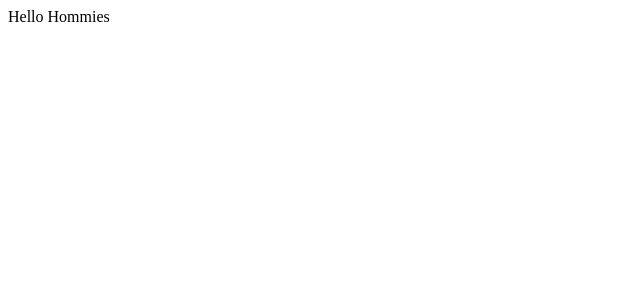
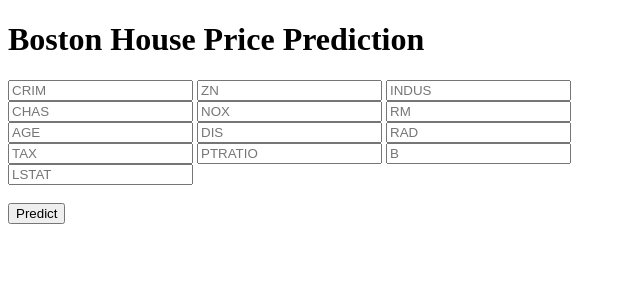
Before and after one commit to ArjunNo1/Boston-House-Prediction, a Flask app: page / in a window 1280 px wide. Before the commit the part shown is almost empty. Shown: the top 300 px of the page, without its empty margins (0-640 px from the left). Run offline with Flask 3, Linux system fonts and the light colour scheme; parts of the project's set-up code (start-up, migrations or seed data) failed here and were passed over.

Commit message:
Bugs  fixed

```diff
--- a/app.py
+++ b/app.py
@@ -10,11 +10,11 @@ regression = pickle.load(open('model.pkl','rb'))
 
 @app.route('/')
 def home():
-    return render_template('index.html')
+    return render_template('nav.html')
 
 
 @app.route('/price_prediction',methods = ['POST'])
-def predict():
+def price():
     data = request.json['data']
     inputdata = np.array(list(data.values())).reshape(1,-1)
     scaler  = StandardScaler()
@@ -23,5 +23,15 @@ def predict():
     print(pred[0])
     return jsonify(pred[0])
 
+@app.route('/prediction',methods = ['POST'])
+def pred():
+    data = [float(i) for i in request.form.values()]
+    print(data)
+    scaler = StandardScaler()
+    final_input = scaler.fit_transform(np.array(data).reshape(1,-1))
+    print(final_input)
+    output  = regression.predict(final_input)[0]
+    return render_template("index.html",result = "The House price is Estimated to be {}".format(output))
+
 if __name__=="__main__":
     app.run(debug=True)
--- a/templates/index.html
+++ b/templates/index.html
@@ -7,6 +7,7 @@
     <title>Document</title>
 </head>
 <body>
-    Hello Hommies
+
+    {{result}}
 </body>
 </html>
--- /dev/null
+++ b/templates/nav.html
@@ -0,0 +1,34 @@
+<!DOCTYPE html>
+<html lang="en">
+<head>
+    <meta charset="UTF-8">
+    <meta http-equiv="X-UA-Compatible" content="IE=edge">
+    <meta name="viewport" content="width=device-width, initial-scale=1.0">
+    <title>Document</title>
+</head>
+<body>
+    <h1>Boston House Price Prediction</h1>
+
+   <div class="login">
+    <form action="{{ url_for('pred') }}" method="post">
+
+        <input type="text" name="CRIM" placeholder="CRIM" required="required">
+        <input type="text" name="ZN" placeholder="ZN" required="required">
+        <input type="text" name="INDUS" placeholder="INDUS" required="required"><br>
+        <input type="text" name="CHAS" placeholder="CHAS" required="required">
+        <input type="text" name="NOX" placeholder="NOX" required="required">
+        <input type="text" name="RM" placeholder="RM" required="required"><br>
+
+        <input type="text" name="AGE" placeholder="AGE" required="required">
+        <input type="text" name="DIS" placeholder="DIS" required="required">
+        <input type="text" name="RAD" placeholder="RAD" required="required"><br>
+        <input type="text" name="TAX" placeholder="TAX" required="required">
+        <input type="text" name="PTRATIO" placeholder="PTRATIO" required="required">
+        <input type="text" name="B" placeholder="B" required="required"><br>
+        <input type="text" name="LSTAT" placeholder="LSTAT" required="required"><br><br>
+        <button type="submit">Predict</button>
+    </form>
+   </div>
+
+</body>
+</html>
```
Also changed, not shown: 1 other file.
